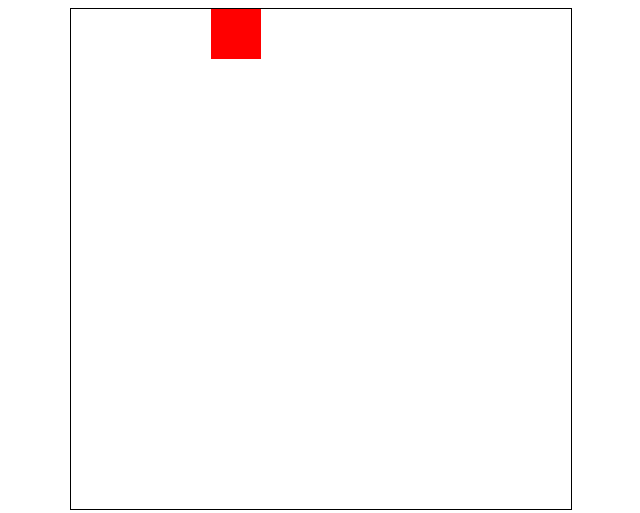
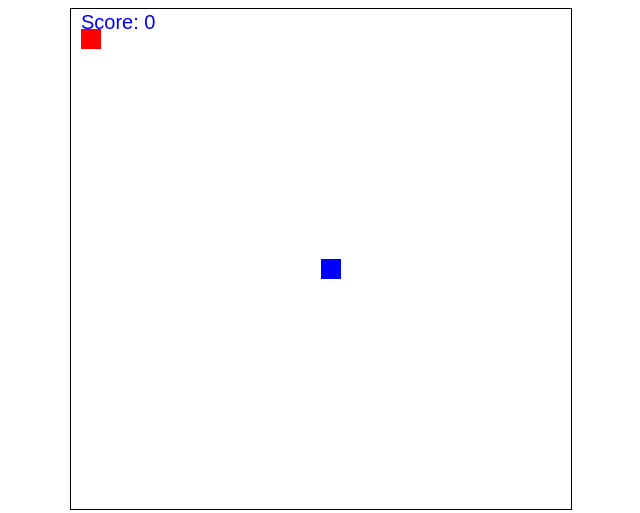
Before and after one commit to jgreen18/webAvanzada, a plain HTML site: page index.html in a window 1280 px wide. Shown: the whole page, without its empty margins (319-959 px from the left). Drawn offline with Linux system fonts and the light colour scheme.

Commit message:
movimiento2

```diff
--- a/index.html
+++ b/index.html
@@ -33,11 +33,16 @@
         var color = null;
         var figura = 1;
         var ispressed = false
-        var globalx = 0;
-        var globaly = 0;
+        var globalx = 20;
+        var globaly = 20;
         var dir = "derecha";
         var speed = 5
-        var lastPress =68
+        var lastPress = 68
+        var player = null;
+        var target = null;
+        var score = 0;
+
+
 
 
         function paint(ctx) {
@@ -48,10 +53,12 @@
             ctx.fillRect(0, 0, 500, 500);
             ctx.closePath()
 
-            ctx.beginPath()
-            ctx.fillStyle = "red"
-            ctx.fillRect(globalx, globaly, 50, 50)
-            ctx.closePath()
+
+
+            player.fill(ctx)
+            target.fill(ctx)
+            ctx.font = "20px Arial"
+            ctx.fillText("Score: "+score,10,20)
 
         }
 
@@ -62,17 +69,23 @@
             if (lastPress == 37 || lastPress == 65) dir = "izquierda"
             if (lastPress == 38 || lastPress == 87) dir = "arriba"
             if (lastPress == 40 || lastPress == 83) dir = "abajo"
+            player.x
+            if (dir == "derecha") player.x += speed
+            if (dir == "izquierda") player.x -= speed
+            if (dir == "arriba") player.y -= speed
+            if (dir == "abajo") player.y += speed
 
+            if (player.x > 500) player.x = 0;
+            if (player.y > 500) player.y = 0;
+            if (player.x < 0) player.x = 500;
+            if (player.y < 0) player.y = 500;
 
-            if (dir == "derecha") globalx += speed
-            if (dir == "izquierda") globalx -= speed
-            if (dir == "arriba") globaly -= speed
-            if (dir == "abajo") globaly += speed
-
-            if( globalx > 450 )globalx = 0;
-            if( globaly > 450 )globaly = 0;
-            if( globalx <0 )globalx = 450;
-            if( globaly <0 )globaly = 450;
+            if(player.touch(target)){
+                target.x = Math.random() * (480 - 20 ),20
+                target.y = Math.random() * (480 - 20 ),20
+                score +=10;
+                speed +=5
+            }
 
 
             paint(ctx)
@@ -82,6 +95,9 @@
         function run() {
             canvas = document.getElementById('mycanvas');
             ctx = canvas.getContext('2d')
+            player = new cuadrado(globalx, globaly, 20, 20, "red")
+            target = new cuadrado(250, 250, 20, 20, "blue")
+
             update()
 
 
@@ -129,6 +145,37 @@
                     window.setTimeout(callback, 17);
                 };
         }());
+
+        function cuadrado(x, y, w, h, c) {
+
+            //atributos
+            this.x = x
+            this.y = y
+            this.w = w
+            this.h = h
+            this.c = c
+
+            this.fill = function (ctx) {
+                ctx.fillStyle = this.c
+                ctx.fillRect(this.x, this.y, this.w, this.h)
+
+            }
+
+            this.touch = function(cuadro) {
+
+				if( this.x < cuadro.x + cuadro.w &&
+					this.y < cuadro.y + cuadro.h &&
+
+					this.x + this.w > cuadro.x &&
+					this.y + this.h > cuadro.y ){
+
+					return true;
+				}
+
+				return false;
+			}
+        }
+
     </script>
 
 </body>
```
